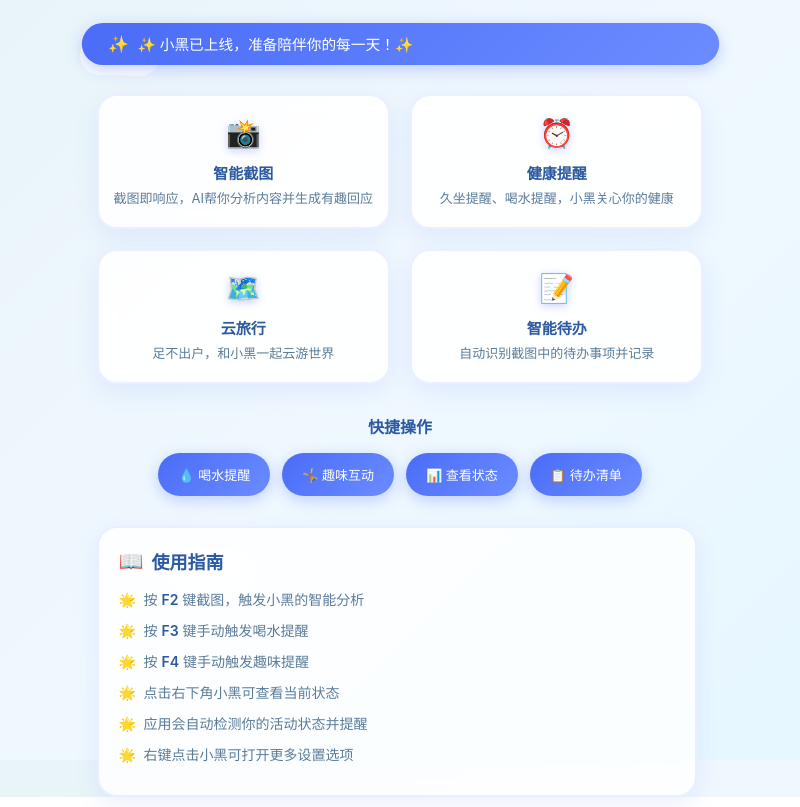
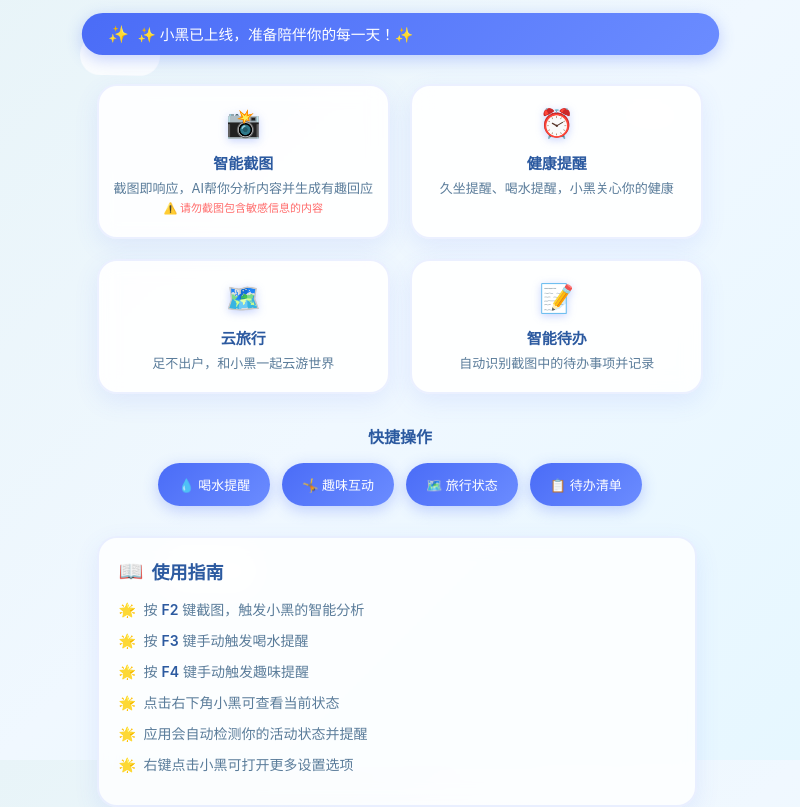
Before and after one commit to DURUII/Hei-DeskCAT, an Electron app: page src/index.html in a window 800 px wide. Shown: the part 40-847 px from the top of the page. Drawn offline with Linux system fonts and the light colour scheme.

Commit message:
feat: 截图功能敏感信息提醒

```diff
--- a/src/index.html
+++ b/src/index.html
@@ -238,6 +238,14 @@
             font-size: 13px;
             color: #5a7c9a;
             line-height: 1.4;
+        }
+
+        .sensitive-warning {
+            color: #ff6b6b;
+            font-weight: 500;
+            font-size: 11px;
+            margin-top: 4px;
+            display: block;
         }
 
         /* 快捷操作区域 */
@@ -487,7 +495,9 @@
             <div class="feature-card">
                 <span class="feature-icon">📸</span>
                 <div class="feature-title">智能截图</div>
-                <div class="feature-desc">截图即响应，AI帮你分析内容并生成有趣回应</div>
+                <div class="feature-desc">截图即响应，AI帮你分析内容并生成有趣回应
+                    <span class="sensitive-warning">⚠️ 请勿截图包含敏感信息的内容</span>
+                </div>
             </div>
             <div class="feature-card">
                 <span class="feature-icon">⏰</span>
@@ -517,7 +527,7 @@
                     🤸 趣味互动
                 </button>
                 <button class="control-btn" id="statusBtn">
-                    📊 查看状态
+                    🗺️ 旅行状态
                 </button>
                 <button class="control-btn" id="todoBtn">
                     📋 待办清单
```
